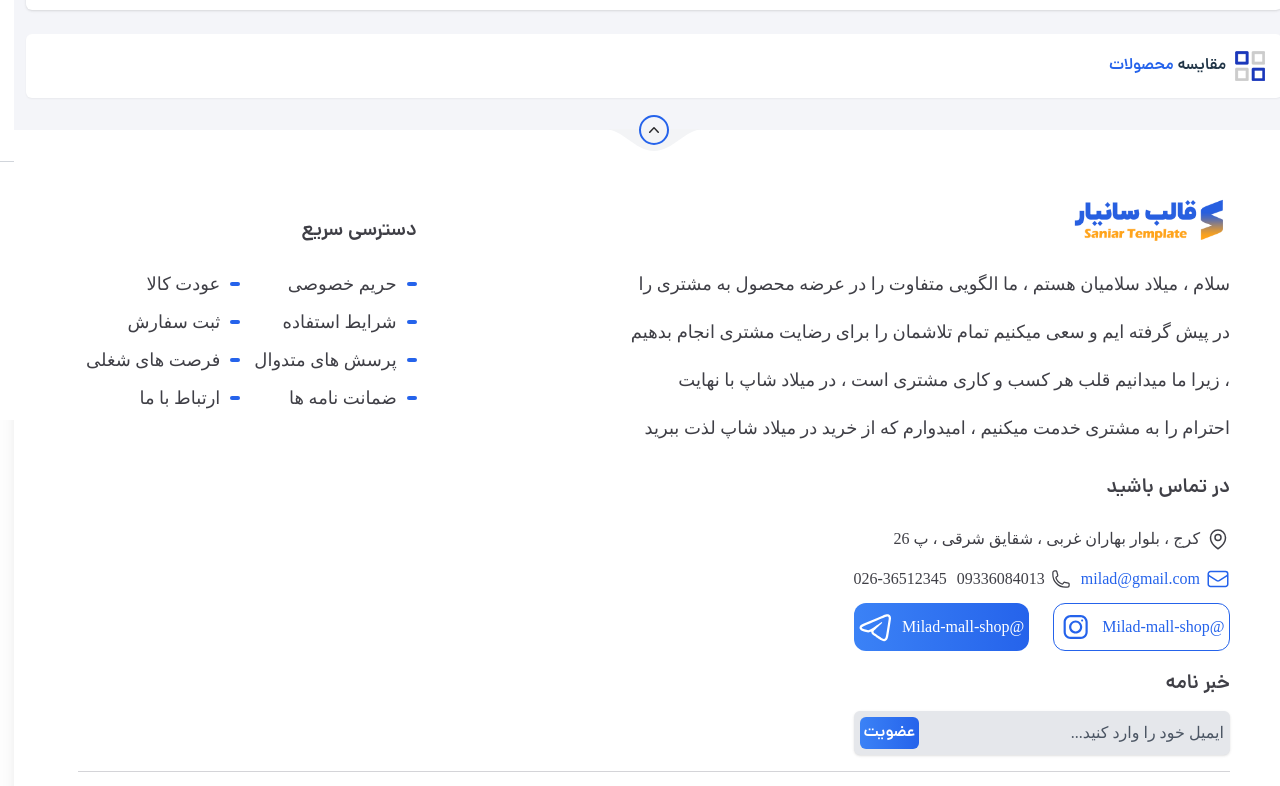
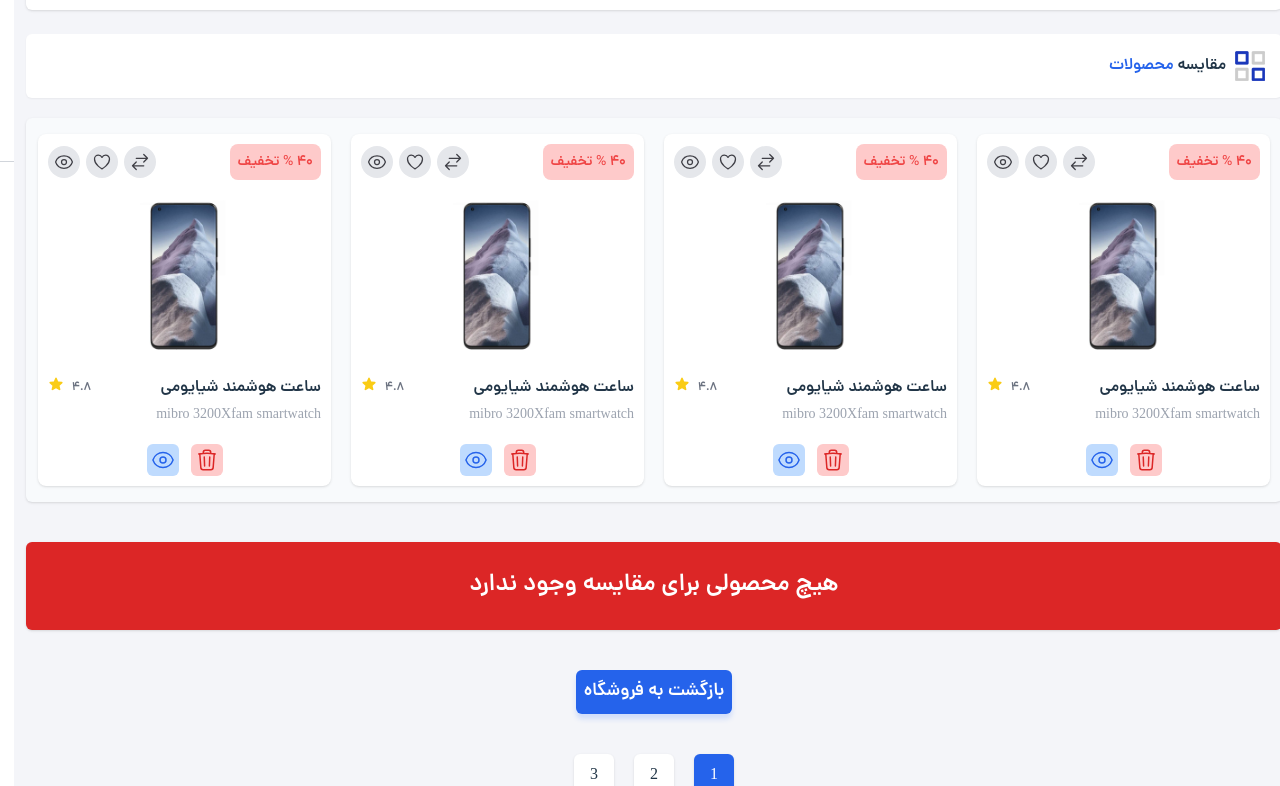
Before and after one commit to milad1385/saniarOnlineShop, a React (Vite) app: page /compare in a window 1280 px wide. Shown: the part 380-1166 px from the top of the page. Built offline with nearby package versions, Linux system fonts and the light colour scheme; a web font is replaced by a local one.

Commit message:
add delete model , detail modal to compare page

```diff
--- a/src/Components/CompareBox/CompareBox.jsx
+++ b/src/Components/CompareBox/CompareBox.jsx
@@ -1,8 +1,8 @@
 import React from "react";
 
-function CompareBox() {
+function CompareBox({ onShowDetail, onShowDelete }) {
   return (
-    <div className="bg-white shadow-sm p-2.5 rounded-lg">
+    <div className="bg-white shadow p-2.5 rounded-lg">
       {/* start header */}
       <div className="flex items-center justify-between">
         <div className="bg-red-200 text-red-500 text-sm p-2 rounded-lg font-DanaDemiBold">
@@ -29,7 +29,7 @@
       {/* start body */}
       <div className="mt-1.5">
         <img
-          src={`/images/product/${image}`}
+          src={`/images/product/product-image1.jpg`}
           alt="product-image6.jpg"
           className="w-[180px] mx-auto"
         />
@@ -53,6 +53,20 @@
             </span>
           </div>
         </div>
+        <div className="flex items-center justify-center mt-5 gap-x-3">
+          <svg
+            className="w-8 h-8 text-red-600 bg-red-200 p-1 rounded-md cursor-pointer"
+            onClick={() => onShowDelete(true)}
+          >
+            <use href="#trash"></use>
+          </svg>
+          <svg
+            className="w-8 h-8 text-blue-600 bg-blue-200 p-1 rounded-md cursor-pointer"
+            onClick={() => onShowDetail(true)}
+          >
+            <use href="#eye"></use>
+          </svg>
+        </div>
       </div>
     </div>
   );
--- a/src/Components/DeleteModal/DeleteModal.jsx
+++ b/src/Components/DeleteModal/DeleteModal.jsx
@@ -1,17 +1,40 @@
-import React from 'react'
+import React, { useEffect } from "react";
 
-function DeleteModal() {
+function DeleteModal({ onClose }) {
+  useEffect(() => {
+    const hideModal = (event) => {
+      if (event.target.id === "delete-modal") {
+        onClose(false);
+      }
+    };
+
+    document.addEventListener("click", hideModal);
+
+    return () => document.removeEventListener("click", hideModal);
+  }, []);
   return (
-    <div className='bg-black/50 fixed inset-0 flex items-center justify-center z-50'>
-        <div className='bg-white w-[400px] py-8 px-3'>
-            <h3 className='font-MorabbaBold text-2xl text-center'>آیا از حذف کردن اطمینان دارید ؟</h3>
-            <div className='flex items-center justify-center gap-x-5 mt-8'>
-                <button className='bg-blue-600 text-white font-MorabbaBold px-16 py-4 text-xl'>بله</button>
-                <button className='bg-gray-600 text-white font-MorabbaBold px-16 py-4 text-xl'>خیر</button>
-            </div>
+    <div
+      id="delete-modal"
+      className="bg-black/50 fixed inset-0 flex items-center justify-center z-50"
+    >
+      <div className="bg-white w-[400px] py-8 px-3">
+        <h3 className="font-MorabbaBold text-2xl text-center">
+          آیا از حذف کردن اطمینان دارید ؟
+        </h3>
+        <div className="flex items-center justify-center gap-x-5 mt-8">
+          <button className="bg-blue-600 text-white font-MorabbaBold px-16 py-4 text-xl">
+            بله
+          </button>
+          <button
+            className="bg-gray-600 text-white font-MorabbaBold px-16 py-4 text-xl"
+            onClick={() => onClose(false)}
+          >
+            خیر
+          </button>
         </div>
+      </div>
     </div>
-  )
+  );
 }
 
-export default DeleteModal
+export default DeleteModal;
--- /dev/null
+++ b/src/Components/DetailModal/DetailModal.jsx
@@ -0,0 +1,25 @@
+import React, { useEffect } from "react";
+
+function DetailModal({ children, onClose }) {
+  useEffect(() => {
+    const hideModal = (event) => {
+      if (event.target.id === "detail-modal") {
+        onClose(false);
+      }
+    };
+
+    document.addEventListener("click", hideModal);
+
+    return () => document.removeEventListener("click", hideModal);
+  }, []);
+  return (
+    <div
+      id="detail-modal"
+      className="fixed inset-0 bg-black/50 z-50 transition-all flex items-center justify-center active"
+    >
+      <div className="bg-white table-container ">{children}</div>
+    </div>
+  );
+}
+
+export default DetailModal;
--- a/src/Pages/Compare/Compare.jsx
+++ b/src/Pages/Compare/Compare.jsx
@@ -1,12 +1,20 @@
-import React from "react";
+import React, { useState } from "react";
 import Topbar from "../../Components/Topbar/Topbar";
 import Navbar from "../../Components/Navbar/Navbar";
 import FooterMenu from "../../Components/FooterMenu/FooterMenu";
 import Footer from "../../Components/Footer/Footer";
 import BreadCrumb from "../../Components/BreadCrumb/BreadCrumb";
 import TitleCat from "../../Components/TitleCat/TitleCat";
+import CompareBox from "../../Components/CompareBox/CompareBox";
+import DetailModal from "../../Components/DetailModal/DetailModal";
+import DeleteModal from "../../Components/DeleteModal/DeleteModal";
+import Pagination from "../../Components/Pagination/Pagination";
+import EmptyError from "../../Components/UserPanel/EmptyError/EmptyError";
+import { Link } from "react-router-dom";
 
 function Compare() {
+  const [isShowDetailModal, setIsShowDetailModal] = useState(false);
+  const [isShowDeleteModal, setIsShowDeleteModal] = useState(false);
   return (
     <>
       <Topbar />
@@ -19,8 +27,62 @@
             { id: 3, name: "مقایسه محصولات", to: "/" },
           ]}
         />
-        <TitleCat main={'مقایسه'} desc={'محصولات'} isMain={true}/>
+        <TitleCat main={"مقایسه"} desc={"محصولات"} isMain={true} />
+        <div className="bg-slate-50 shadow rounded-md grid grid-cols-1 md:grid-cols-2 lg:grid-cols-3 xl:grid-cols-4 gap-x-5 py-4 px-3 mt-5">
+          <CompareBox
+            onShowDetail={setIsShowDetailModal}
+            onShowDelete={setIsShowDeleteModal}
+          />
+          <CompareBox
+            onShowDetail={setIsShowDetailModal}
+            onShowDelete={setIsShowDeleteModal}
+          />
+          <CompareBox
+            onShowDetail={setIsShowDetailModal}
+            onShowDelete={setIsShowDeleteModal}
+          />
+          <CompareBox
+            onShowDetail={setIsShowDetailModal}
+            onShowDelete={setIsShowDeleteModal}
+          />
+        </div>
+        <div className="mt-10">
+          <EmptyError msg={"هیچ محصولی برای مقایسه وجود ندارد"} />
+          <div className="flex items-center justify-center">
+            <Link to={'/'} className="bg-blue-600 text-white font-DanaDemiBold p-2 text-base md:text-lg rounded-md shadow-blue mt-10">
+              بازگشت به فروشگاه
+            </Link>
+          </div>
+        </div>
       </div>
+      <Pagination />
+      {isShowDetailModal && (
+        <DetailModal onClose={setIsShowDetailModal}>
+          <table>
+            <thead>
+              <tr className="child:text-center child:font-MorabbaBold text-base md:text-xl bg-blue-600 text-white child:p-4">
+                <th>نام</th>
+                <th>قیمت</th>
+                <th>رنگ ها</th>
+                <th>ابعاد</th>
+                <th>تخفیف</th>
+                <th>امتیاز</th>
+              </tr>
+            </thead>
+            <tbody>
+              <tr className="child:text-center child:font-DanaDemiBold child:p-4">
+                <td>لپ تاپ تاف</td>
+                <td>25,000,000 تومان</td>
+                <td>3</td>
+                <td>12 * 18</td>
+                <td>25 %</td>
+                <td>5</td>
+              </tr>
+            </tbody>
+          </table>
+        </DetailModal>
+      )}
+      {isShowDeleteModal && <DeleteModal onClose={setIsShowDeleteModal} />}
       <Footer />
       <FooterMenu />
     </>
```
